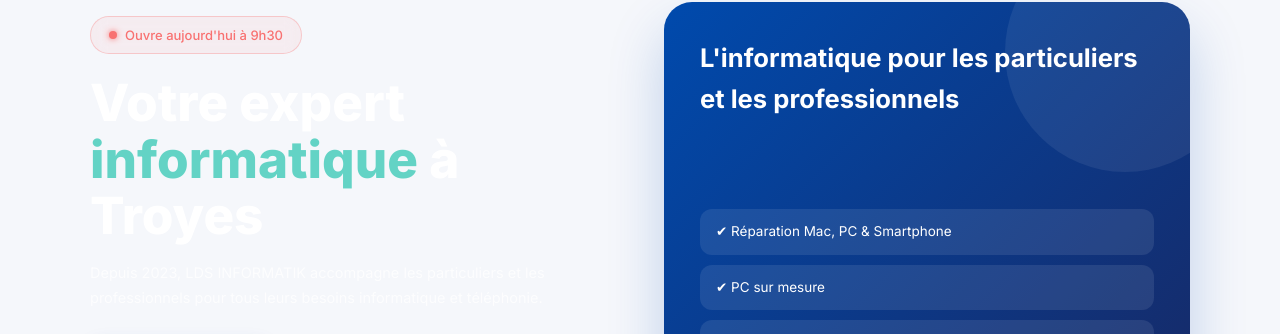
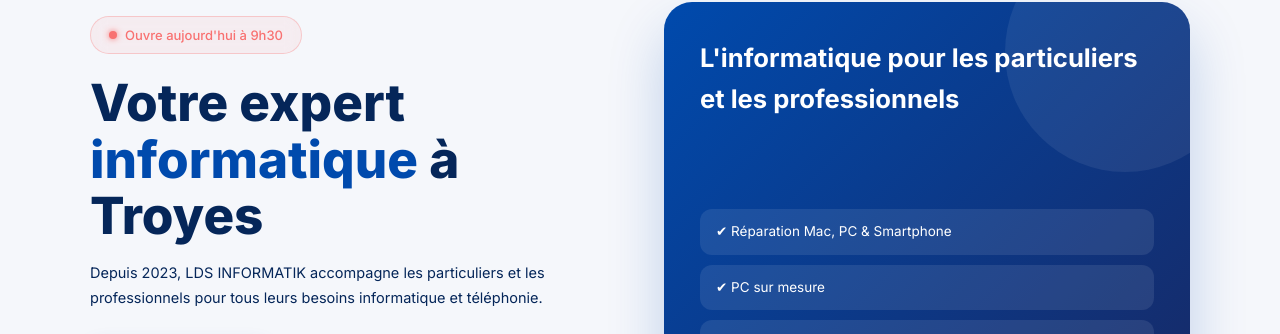
Before and after one commit to ldsinformatik/lds-informatik, a Next.js app: page /accueil in a window 1280 px wide. Shown: the part 116-450 px from the top of the page. Built offline with nearby package versions, Linux system fonts and the light colour scheme; no server answers; the database is empty.

Commit message:
Update page.tsx

```diff
--- a/app/(public)/accueil/page.tsx
+++ b/app/(public)/accueil/page.tsx
@@ -321,8 +321,8 @@
           <div className="hero-grid">
             <div>
               <HoursBadge />
-              <h1 style={{color:'#fff'}}>Votre expert <span style={{color:'#63d3c5'}}>informatique</span> à Troyes</h1>
-              <p className="hero-sub" style={{color:'rgba(255,255,255,.75)'}}>
+              <h1 style={{color:'#052659'}}>Votre expert <span style={{color:'#004AAD'}}>informatique</span> à Troyes</h1>
+              <p className="hero-sub" style={{color:'#052659'}}>
                 Depuis 2023, LDS INFORMATIK accompagne les particuliers et les professionnels pour tous leurs besoins informatique et téléphonie.
               </p>
               <div className="hero-btns">
```
